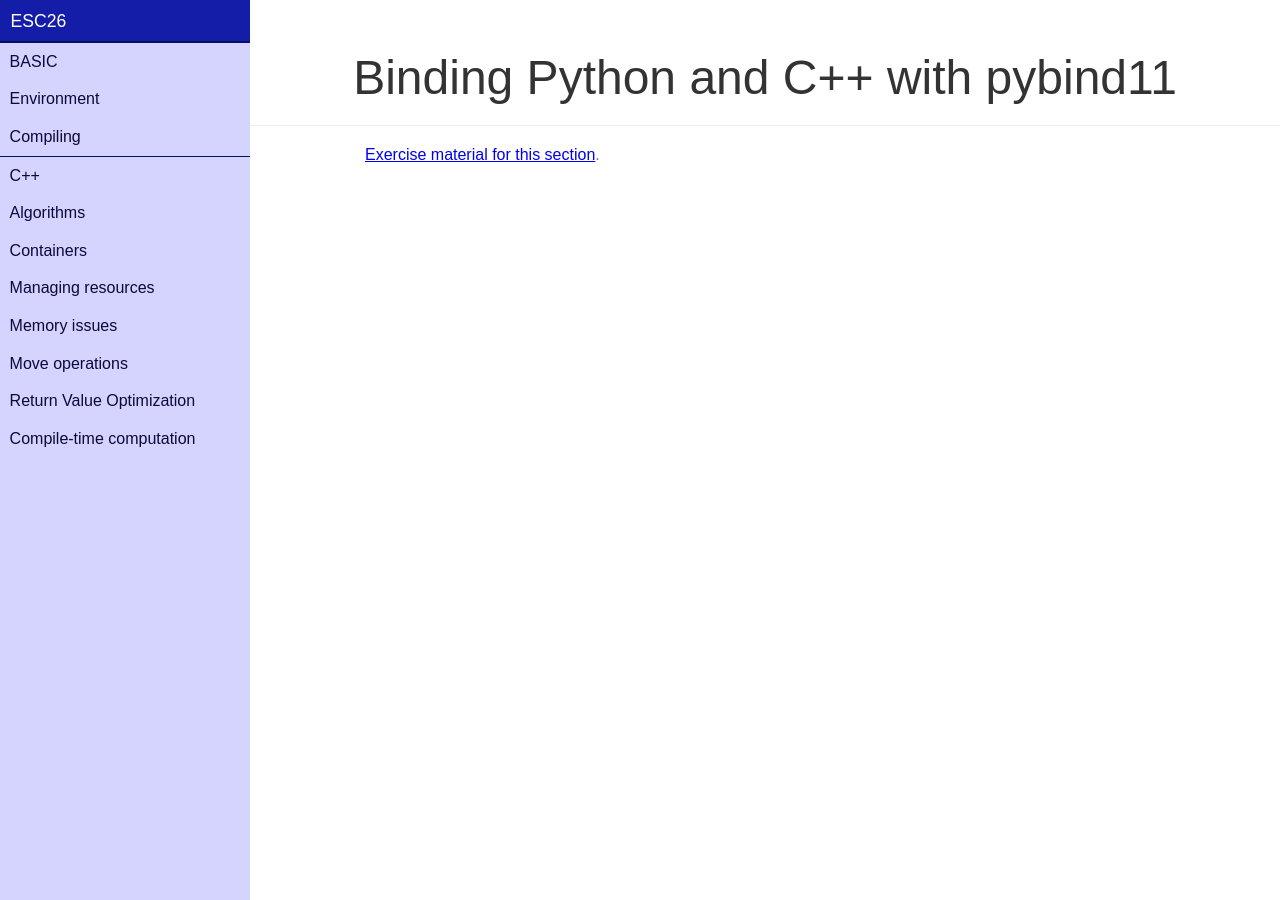
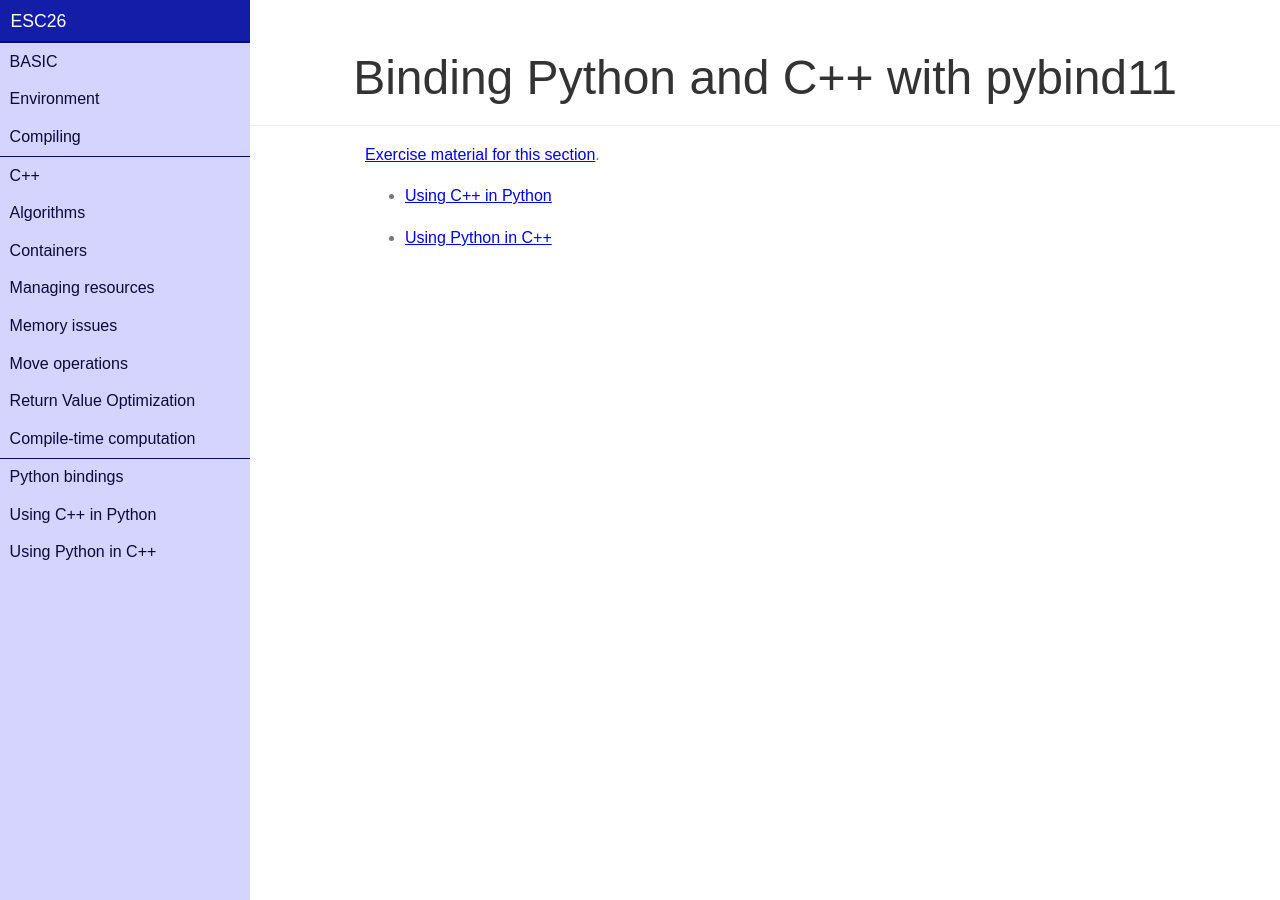
Before and after one commit to infn-esc/esc26, a Jekyll site: the page built from pybind/index.md, in a window 1280 px wide. Built offline with Jekyll 4.4.1, drawn with Linux system fonts in a browser that asks for light colours; nearby versions of some CDN libraries.

Commit message:
add pybind page to config.yml

```diff
--- a/_config.yml
+++ b/_config.yml
@@ -27,6 +27,13 @@ menu:
       label: Return Value Optimization
     - name: compiletime
       label: Compile-time computation
+  - name: pybind
+    label: Python bindings
+    items:
+    - name: cpp_to_py
+      label: Using C++ in Python
+    - name: py_to_cpp
+      label: Using Python in C++
 
 # Exclude from processing.
 # The following items will not be processed, by default.
```
